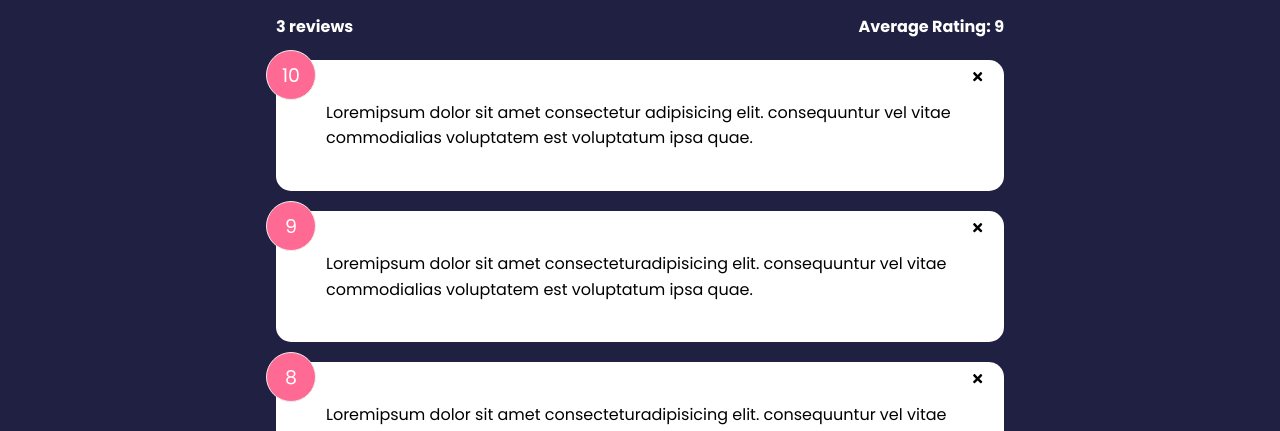
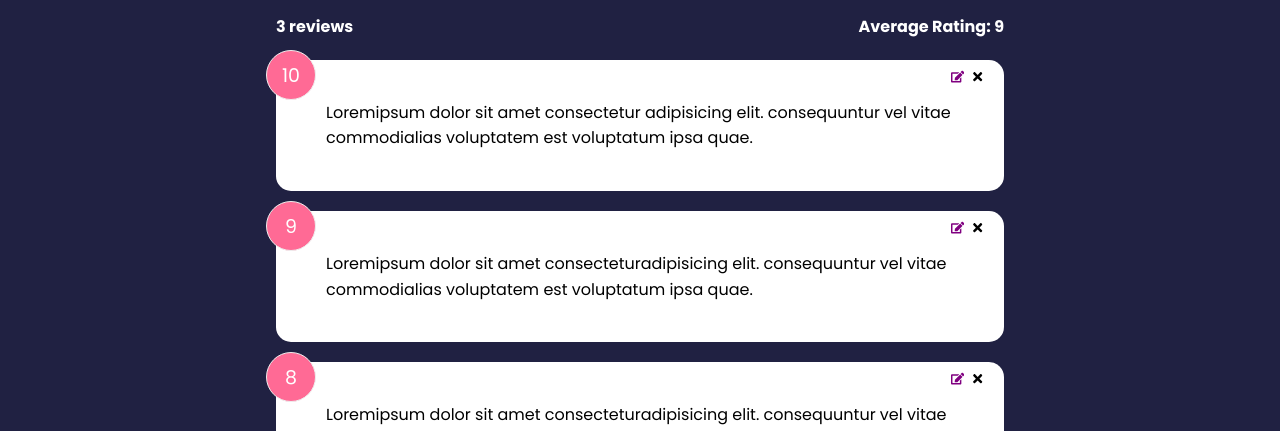
Before and after one commit to nabalmes/projects, a React (Create React App) app in the folder feedbackapp/: page / in a window 1280 px wide. Shown: the part 399-830 px from the top of the page. Built offline with nearby package versions, Linux system fonts and the light colour scheme.

Commit message:
added update function

```diff
--- a/feedbackapp/src/components/Feedback.js
+++ b/feedbackapp/src/components/Feedback.js
@@ -1,13 +1,16 @@
 import PropTypes from "prop-types";
 import Card from "./shared/Card";
-import { FaTimes } from "react-icons/fa";
-function Feedback({ item, handleDelete }) {
+import { FaTimes, FaEdit } from "react-icons/fa";
+function Feedback({ item, handleDelete, handleEdit }) {
 
   return (
     <Card>
       <div className="num-display">{item.rating}</div>
       <button className="close" onClick={() => handleDelete(item.id)}>
         <FaTimes />
+      </button>
+      <button className="edit" onClick={() => handleEdit(item)}>
+        <FaEdit color="purple"/>
       </button>
       <div className="text display">{item.text}</div>
     </Card>
```
